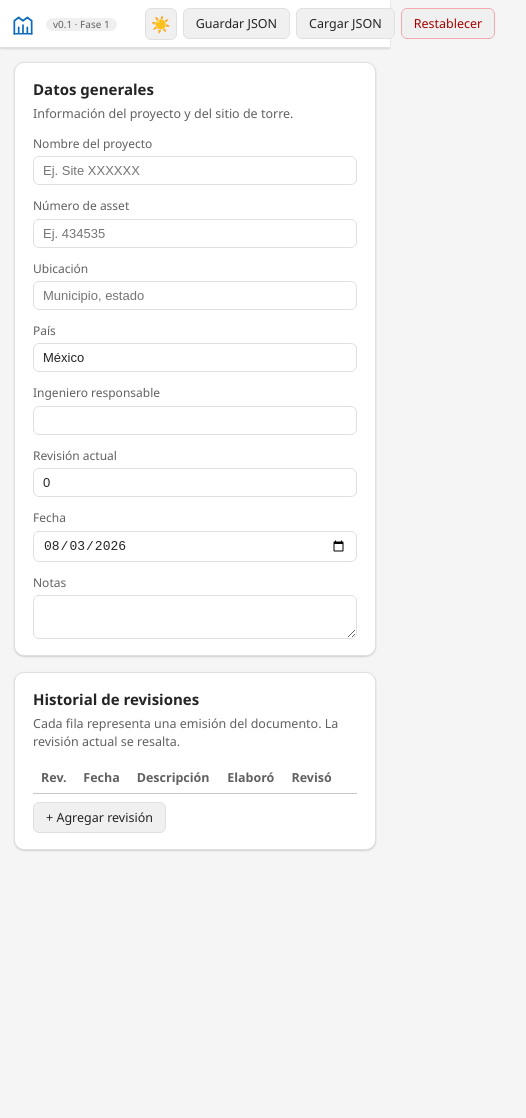
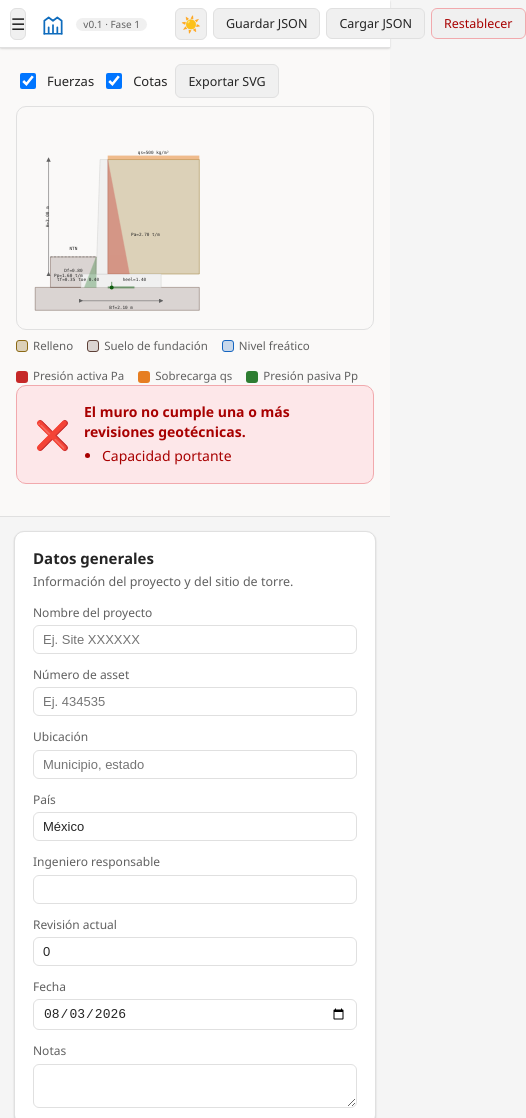
Before and after one commit to cespinosal/Muros_Contenci-n, a plain HTML site: page index.html in a window 390 px wide. Shown: the top 1118 px of the page, 526 px wide, since content can reach past the window. Before the commit the page ends 880 px from the top, so only its background shows below. Drawn offline with Linux system fonts and the light colour scheme.

Commit message:
Convierte la vista 2D en panel principal persistente, datos a la derecha
El visor SVG (con su toolbar y leyenda) sale de la pestaña Geometría y
pasa a un panel fijo (#viewer-pane) que se mantiene visible en todas
las pestañas; el contenido de cada pestaña queda en una columna a la
derecha. También se agrega la tarjeta de resumen general junto al
visor y se corrige un bug de Fase 1: el botón de menú móvil nunca se
mostraba porque tenía display:none inline sin contraparte en CSS.

Co-Authored-By: Claude Sonnet 5 <noreply@anthropic.com>

```diff
--- a/index.html
+++ b/index.html
@@ -140,7 +140,13 @@ button{font-family:inherit;}
 .nav-item:hover{background:var(--brand-tint);}
 .nav-item.active{background:var(--brand-tint); border-left-color:var(--accent); font-weight:600; color:var(--accent);}
 .nav-badge{font-size:10px; padding:1px 6px; border-radius:999px; flex-shrink:0;}
-#content{flex:1; min-width:0; padding:18px 22px 60px; max-width:1180px; margin:0 auto;}
+
+/* ---------- Visor 2D (panel principal, persistente) ---------- */
+#viewer-pane{
+  width:480px; flex-shrink:0; position:sticky; top:48px; height:calc(100vh - 48px);
+  overflow-y:auto; padding:16px; background:var(--canvas); border-right:1px solid var(--border);
+}
+#content{flex:1; min-width:0; padding:18px 22px 60px; max-width:760px;}
 .tab-panel{display:none;}
 .tab-panel.active{display:block;}
 
@@ -216,10 +222,14 @@ table.results tr.row-warn td{background:var(--warning-bg);}
 /* ---------- Banner ---------- */
 #restoreBanner{display:none; background:var(--brand-tint); border-bottom:1px solid var(--accent-border); padding:8px 16px; font-size:12.5px; align-items:center; gap:12px;}
 
-@media (max-width:900px){
-  #sidebar{position:fixed; left:-220px; top:48px; z-index:25; transition:left .18s; box-shadow:var(--shadow4);}
+#btnMenu{display:none;}
+@media (max-width:1100px){
+  #btnMenu{display:flex;}
+  #sidebar{position:fixed; left:-220px; top:48px; z-index:25; transition:left .18s; box-shadow:var(--shadow4); height:calc(100vh - 48px);}
   #sidebar.open{left:0;}
-  #content{padding:14px;}
+  #main-layout{flex-direction:column; align-items:stretch;}
+  #viewer-pane{width:100%; position:relative; top:0; height:auto; border-right:none; border-bottom:1px solid var(--border);}
+  #content{max-width:none; padding:14px;}
   .command-bar{padding:8px 10px;}
   .brand-text strong{display:none;}
 }
@@ -233,7 +243,7 @@ table.results tr.row-warn td{background:var(--warning-bg);}
 </div>
 
 <header class="command-bar">
-  <button class="btn btn-icon" id="btnMenu" title="Menú" aria-label="Abrir menú" style="display:none;">☰</button>
+  <button class="btn btn-icon" id="btnMenu" title="Menú" aria-label="Abrir menú">☰</button>
   <div class="brand">
     <svg class="brand-icon" viewBox="0 0 24 24" fill="none" stroke="currentColor" stroke-width="1.6">
       <path d="M4 21V9l4-3 4 3 4-3 4 3v12" stroke-linejoin="round" stroke-linecap="round"/>
@@ -267,6 +277,26 @@ table.results tr.row-warn td{background:var(--warning-bg);}
     <button class="nav-item" data-tab="resultados">📊 Resultados</button>
     <button class="nav-item" data-tab="referencias">📄 Referencias</button>
   </nav>
+
+  <section id="viewer-pane" aria-label="Vista 2D del muro">
+    <div class="toolbar-2d">
+      <label class="checkline"><input type="checkbox" id="chkFuerzas" checked> Fuerzas</label>
+      <label class="checkline"><input type="checkbox" id="chkCotas" checked> Cotas</label>
+      <button class="btn" id="btnExportSvg">Exportar SVG</button>
+    </div>
+    <div class="viewer-wrap">
+      <svg id="wall2d" viewBox="0 0 900 560" xmlns="http://www.w3.org/2000/svg"></svg>
+    </div>
+    <div class="legend-2d">
+      <span><i style="background:var(--fill-fill); border:1px solid var(--fill-line);"></i>Relleno</span>
+      <span><i style="background:var(--soil-fill); border:1px solid var(--soil-line);"></i>Suelo de fundación</span>
+      <span><i style="background:var(--water-fill); border:1px solid var(--water-line);"></i>Nivel freático</span>
+      <span><i style="background:var(--pa-color);"></i>Presión activa Pa</span>
+      <span><i style="background:var(--pq-color);"></i>Sobrecarga qs</span>
+      <span><i style="background:var(--pp-color);"></i>Presión pasiva Pp</span>
+    </div>
+    <div id="summaryCardViewer"></div>
+  </section>
 
   <main id="content">
 
@@ -327,26 +357,6 @@ table.results tr.row-warn td{background:var(--warning-bg);}
         </div>
         <div id="geomWarning" class="warn-box" style="display:none;"></div>
         <p class="future-note">Proporción sugerida: Bf ≈ 0.6·H, tf ≈ máx(0.1·H, 0.30 m), toe ≈ 0.35·Bf. El auto-dimensionado y el muro con intradós inclinado llegan en una fase posterior.</p>
-      </div>
-
-      <div class="card">
-        <h3>Vista 2D del muro</h3>
-        <div class="toolbar-2d">
-          <label class="checkline"><input type="checkbox" id="chkFuerzas" checked> Fuerzas</label>
-          <label class="checkline"><input type="checkbox" id="chkCotas" checked> Cotas</label>
-          <button class="btn" id="btnExportSvg">Exportar SVG</button>
-        </div>
-        <div class="viewer-wrap">
-          <svg id="wall2d" viewBox="0 0 900 560" xmlns="http://www.w3.org/2000/svg"></svg>
-        </div>
-        <div class="legend-2d">
-          <span><i style="background:var(--fill-fill); border:1px solid var(--fill-line);"></i>Relleno</span>
-          <span><i style="background:var(--soil-fill); border:1px solid var(--soil-line);"></i>Suelo de fundación</span>
-          <span><i style="background:var(--water-fill); border:1px solid var(--water-line);"></i>Nivel freático</span>
-          <span><i style="background:var(--pa-color);"></i>Presión activa Pa</span>
-          <span><i style="background:var(--pq-color);"></i>Sobrecarga qs</span>
-          <span><i style="background:var(--pp-color);"></i>Presión pasiva Pp</span>
-        </div>
       </div>
     </section>
 
@@ -1066,6 +1076,7 @@ function renderSummaryCards(r, checks){
         : `<div class="summary-card ok"><span class="icon">✅</span><div><strong>Todas las revisiones geotécnicas implementadas en esta fase cumplen.</strong></div></div>`);
   document.getElementById("summaryCardGeo").innerHTML = html;
   document.getElementById("summaryCardResultados").innerHTML = html;
+  document.getElementById("summaryCardViewer").innerHTML = html;
 
   const FS = state.FS;
   const rows = [
```
